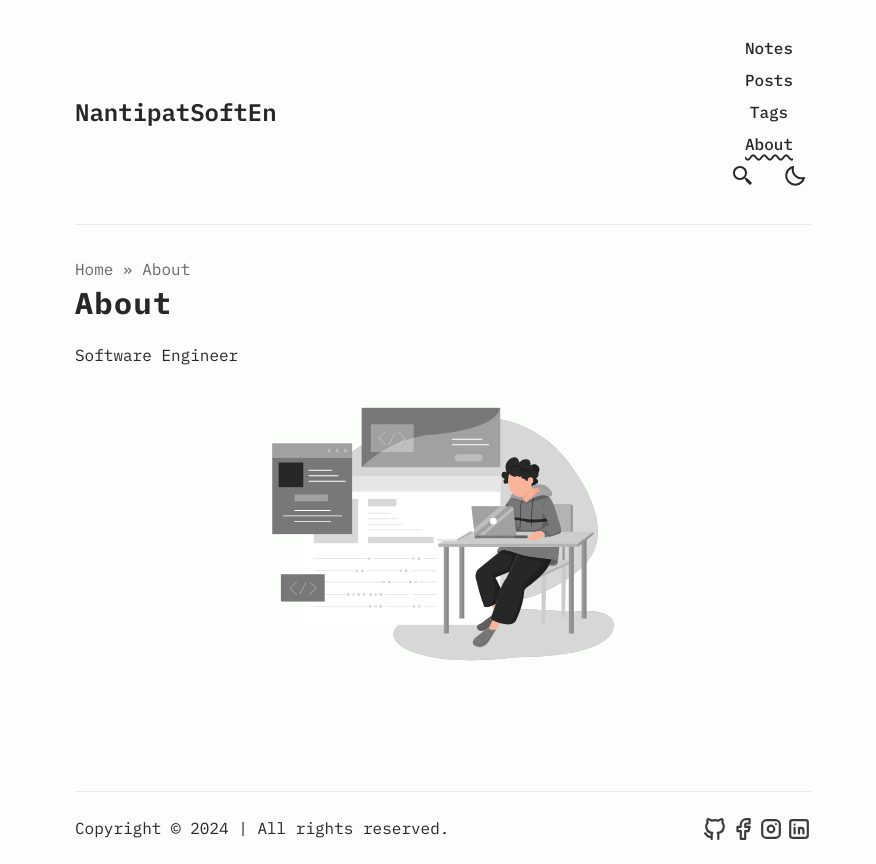
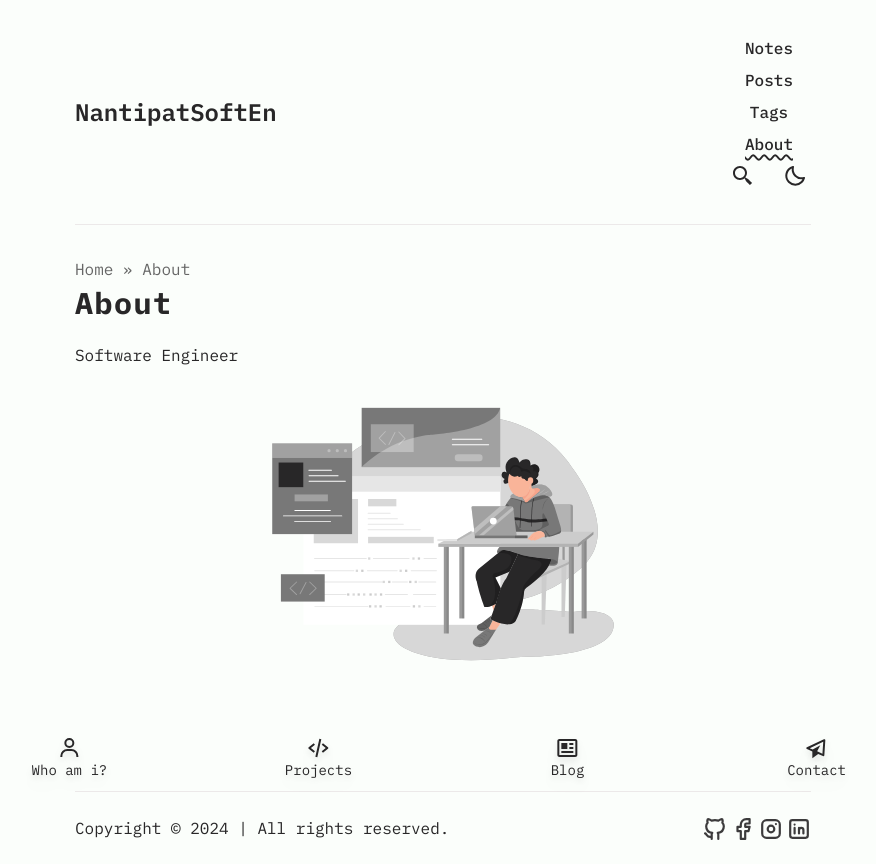
Before and after one commit to NantipatSoftEn/my-profile, an Astro site: page /about in a window 1280 px wide. Shown: the whole page, without its empty margins (197-1073 px from the left). Built offline with nearby package versions, Linux system fonts and the light colour scheme; Astro itself is replaced by a stand-in of ours.

Commit message:
"Updated Header.astro component: reformatted code, added BottomNarbar import and component, and modified styles and script."

```diff
--- /dev/null
+++ b/src/components/BottomNarbar.tsx
@@ -0,0 +1,66 @@
+import { useEffect, useRef, useState } from 'react'
+
+const navLinks = [
+  {
+    url: '#whoami',
+    svg: (
+      <svg xmlns="http://www.w3.org/2000/svg" width="24" height="24">
+        <path d="M12 2a5 5 0 1 0 5 5 5 5 0 0 0-5-5zm0 8a3 3 0 1 1 3-3 3 3 0 0 1-3 3zm9 11v-1a7 7 0 0 0-7-7h-4a7 7 0 0 0-7 7v1h2v-1a5 5 0 0 1 5-5h4a5 5 0 0 1 5 5v1z" />
+      </svg>
+    ),
+    text: 'Who am i?',
+  },
+  {
+    url: '#projects',
+    svg: (
+      <svg xmlns="http://www.w3.org/2000/svg" width="24" height="24">
+        <path d="m7.375 16.781 1.25-1.562L4.601 12l4.024-3.219-1.25-1.562-5 4a1 1 0 0 0 0 1.562l5 4zm9.25-9.562-1.25 1.562L19.399 12l-4.024 3.219 1.25 1.562 5-4a1 1 0 0 0 0-1.562l-5-4zm-1.649-4.003-4 18-1.953-.434 4-18z" />
+      </svg>
+    ),
+    text: 'Projects',
+  },
+  {
+    url: '#blog',
+    svg: (
+      <svg xmlns="http://www.w3.org/2000/svg" width="24" height="24">
+        <path d="M19.875 3H4.125C2.953 3 2 3.897 2 5v14c0 1.103.953 2 2.125 2h15.75C21.047 21 22 20.103 22 19V5c0-1.103-.953-2-2.125-2zm0 16H4.125c-.057 0-.096-.016-.113-.016-.007 0-.011.002-.012.008L3.988 5.046c.007-.01.052-.046.137-.046h15.75c.079.001.122.028.125.008l.012 13.946c-.007.01-.052.046-.137.046z" />
+        <path d="M6 7h6v6H6zm7 8H6v2h12v-2h-4zm1-4h4v2h-4zm0-4h4v2h-4z" />
+      </svg>
+    ),
+    text: 'Blog',
+  },
+  {
+    url: '#contact',
+    svg: (
+      <svg xmlns="http://www.w3.org/2000/svg" width="24" height="24">
+        <path d="M20.563 3.34a1.002 1.002 0 0 0-.989-.079l-17 8a1 1 0 0 0 .026 1.821L8 15.445v6.722l5.836-4.168 4.764 2.084a1 1 0 0 0 1.399-.85l1-15a1.005 1.005 0 0 0-.436-.893zm-2.466 14.34-5.269-2.306L16 9.167l-7.649 4.25-2.932-1.283 13.471-6.34-.793 11.886z" />
+      </svg>
+    ),
+    text: 'Contact',
+  },
+]
+const BottomNarbar: React.FC = () => {
+  return (
+    <nav className="flex items-center">
+      <div className="glassmorphism md:bg-transparent md:dark:bg-transparent md:backdrop-blur-none md:static md:left-auto md:transform-none bg-bglight dark:bg-carddark dark:text-textlight md:drop-shadow-none fixed bottom-4 left-1/2 z-30 w-11/12 -translate-x-1/2 transform rounded drop-shadow-lg">
+        <div>
+          <ul className="flex items-center justify-evenly py-1">
+            {navLinks.map(navLink => (
+              <li key={navLink.url}>
+                <a
+                  href={navLink.url}
+                  className={`md:text-lg md:w-auto dark:fill-textlight md:mr-6 md:hover:text-marrsgreen md:dark:hover:text-carrigreen link-outline" } flex w-[4.5rem] flex-col items-center text-sm`}
+                >
+                  <span className="md:hidden">{navLink.svg}</span>
+                  <span className="whitespace-nowrap">{navLink.text}</span>
+                </a>
+              </li>
+            ))}
+          </ul>
+        </div>
+      </div>
+    </nav>
+  )
+}
+
+export default BottomNarbar
--- a/src/components/Header.astro
+++ b/src/components/Header.astro
@@ -1,13 +1,14 @@
 ---
-import { LOGO_IMAGE, SITE } from "@config";
-import Hr from "./Hr.astro";
-import LinkButton from "./LinkButton.astro";
+import { LOGO_IMAGE, SITE } from '@config'
+import Hr from './Hr.astro'
+import LinkButton from './LinkButton.astro'
+import BottomNarbar from './BottomNarbar'
 
 export interface Props {
-  activeNav?: "posts" | "tags" | "about" | "search" | "notes";
+  activeNav?: 'posts' | 'tags' | 'about' | 'search' | 'notes'
 }
 
-const { activeNav } = Astro.props;
+const { activeNav } = Astro.props
 ---
 
 <header>
@@ -18,7 +19,7 @@ const { activeNav } = Astro.props;
         {
           LOGO_IMAGE.enable ? (
             <img
-              src={`/assets/${LOGO_IMAGE.svg ? "logo.svg" : "logo.png"}`}
+              src={`/assets/${LOGO_IMAGE.svg ? 'logo.svg' : 'logo.png'}`}
               alt={SITE.title}
               width={LOGO_IMAGE.width}
               height={LOGO_IMAGE.height}
@@ -56,22 +57,22 @@ const { activeNav } = Astro.props;
         </button>
         <ul id="menu-items" class="display-none sm:flex">
           <li>
-            <a href="/notes/" class={activeNav === "notes" ? "active" : ""}>
+            <a href="/notes/" class={activeNav === 'notes' ? 'active' : ''}>
               Notes
             </a>
           </li>
           <li>
-            <a href="/posts/" class={activeNav === "posts" ? "active" : ""}>
+            <a href="/posts/" class={activeNav === 'posts' ? 'active' : ''}>
               Posts
             </a>
           </li>
           <li>
-            <a href="/tags/" class={activeNav === "tags" ? "active" : ""}>
+            <a href="/tags/" class={activeNav === 'tags' ? 'active' : ''}>
               Tags
             </a>
           </li>
           <li>
-            <a href="/about/" class={activeNav === "about" ? "active" : ""}>
+            <a href="/about/" class={activeNav === 'about' ? 'active' : ''}>
               About
             </a>
           </li>
@@ -80,7 +81,7 @@ const { activeNav } = Astro.props;
             <LinkButton
               href="/search/"
               className={`focus-outline p-3 sm:p-1 ${
-                activeNav === "search" ? "active" : ""
+                activeNav === 'search' ? 'active' : ''
               } flex`}
               ariaLabel="search"
               title="Search"
@@ -120,8 +121,7 @@ const { activeNav } = Astro.props;
     </div>
   </div>
   <Hr />
-</header>
-
+  <BottomNarbar />
   <style>
     #skip-to-content {
       @apply absolute -top-full left-16 z-50 bg-skin-accent px-3 py-2 text-skin-inverted transition-all focus:top-4;
@@ -198,24 +198,25 @@ const { activeNav } = Astro.props;
   <script>
     function toggleNav() {
       // Toggle menu
-    const menuBtn = document.querySelector(".hamburger-menu");
-    const menuIcon = document.querySelector(".menu-icon");
-    const menuItems = document.querySelector("#menu-items");
+      const menuBtn = document.querySelector('.hamburger-menu')
+      const menuIcon = document.querySelector('.menu-icon')
+      const menuItems = document.querySelector('#menu-items')
 
-    menuBtn?.addEventListener("click", () => {
-      const menuExpanded = menuBtn.getAttribute("aria-expanded") === "true";
-      menuIcon?.classList.toggle("is-active");
-      menuBtn.setAttribute("aria-expanded", menuExpanded ? "false" : "true");
+      menuBtn?.addEventListener('click', () => {
+        const menuExpanded = menuBtn.getAttribute('aria-expanded') === 'true'
+        menuIcon?.classList.toggle('is-active')
+        menuBtn.setAttribute('aria-expanded', menuExpanded ? 'false' : 'true')
         menuBtn.setAttribute(
-        "aria-label",
-        menuExpanded ? "Open Menu" : "Close Menu"
-      );
-      menuItems?.classList.toggle("display-none");
-    });
+          'aria-label',
+          menuExpanded ? 'Open Menu' : 'Close Menu'
+        )
+        menuItems?.classList.toggle('display-none')
+      })
     }
 
-  toggleNav();
+    toggleNav()
 
     // Runs on view transitions navigation
-  document.addEventListener("astro:after-swap", toggleNav);
+    document.addEventListener('astro:after-swap', toggleNav)
   </script>
+</header>
```
Also changed, not shown: 2 other files. Lines whose indentation alone changed are shown as unchanged.
